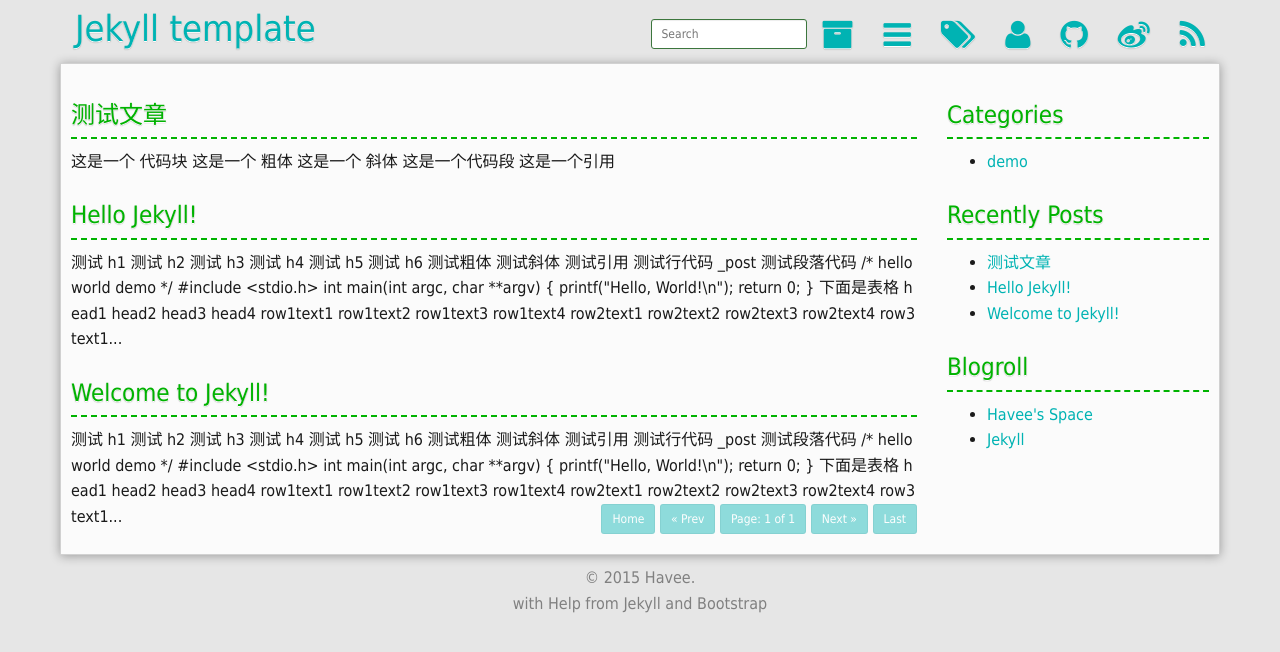
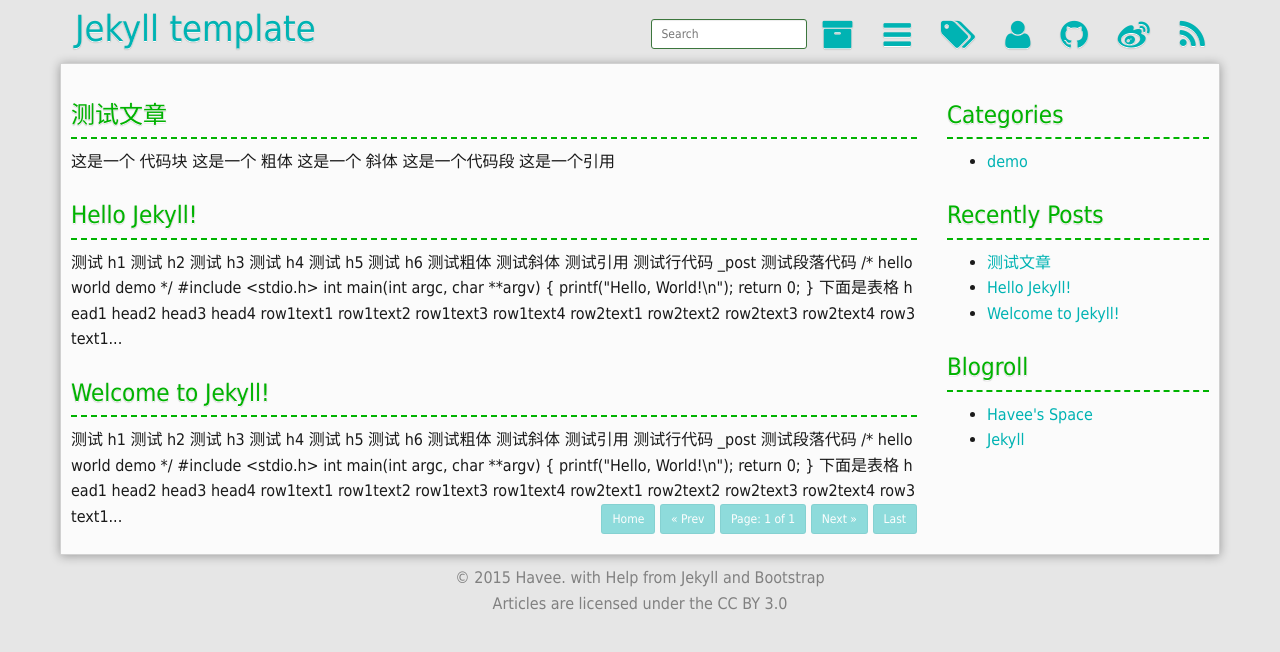
Before and after one commit to tgist/tgist.github.io, a Jekyll site: the page built from index.html, in a window 1280 px wide. Shown: the top 652 px of the page. Built offline with Jekyll 4.4.1, drawn with Linux system fonts in a browser that asks for light colours; Markdown is read by kramdown in place of the engine named in the settings; the list of posts is cut into pages by our own code.

Commit message:
update footer: add article license

```diff
--- a/_includes/footer.html
+++ b/_includes/footer.html
@@ -1,4 +1,4 @@
 <footer class="footer text-center">
-  <p>&copy; {{ site.time | date: '%Y' }} <a href="{{ site.url }}" target="_blank" title="{{ site.description }}">{{ site.author.name }}</a>.</p>
-  <p>with Help from <a href="//jekyllrb.com/" target="_blank" title="Transform your plain text into static websites and blogs.">Jekyll</a> and <a href="//getbootstrap.com/" target="_blank" title="Bootstrap is the most popular HTML, CSS, and JS framework for developing responsive, mobile first projects on the web.">Bootstrap</a></p>
+  <p>&copy; {{ site.time | date: '%Y' }} <a href="{{ site.url }}" title="{{ site.description }}">{{ site.author.name }}</a>. with Help from <a href="//jekyllrb.com/" title="Transform your plain text into static websites and blogs.">Jekyll</a> and <a href="//getbootstrap.com/" title="Bootstrap is the most popular HTML, CSS, and JS framework for developing responsive, mobile first projects on the web.">Bootstrap</a></p>
+  <p>Articles are licensed under <a href="http://creativecommons.org/licenses/by/3.0/" title="CC BY 3.0 License">the CC BY 3.0</a></p>
 </footer>
```
